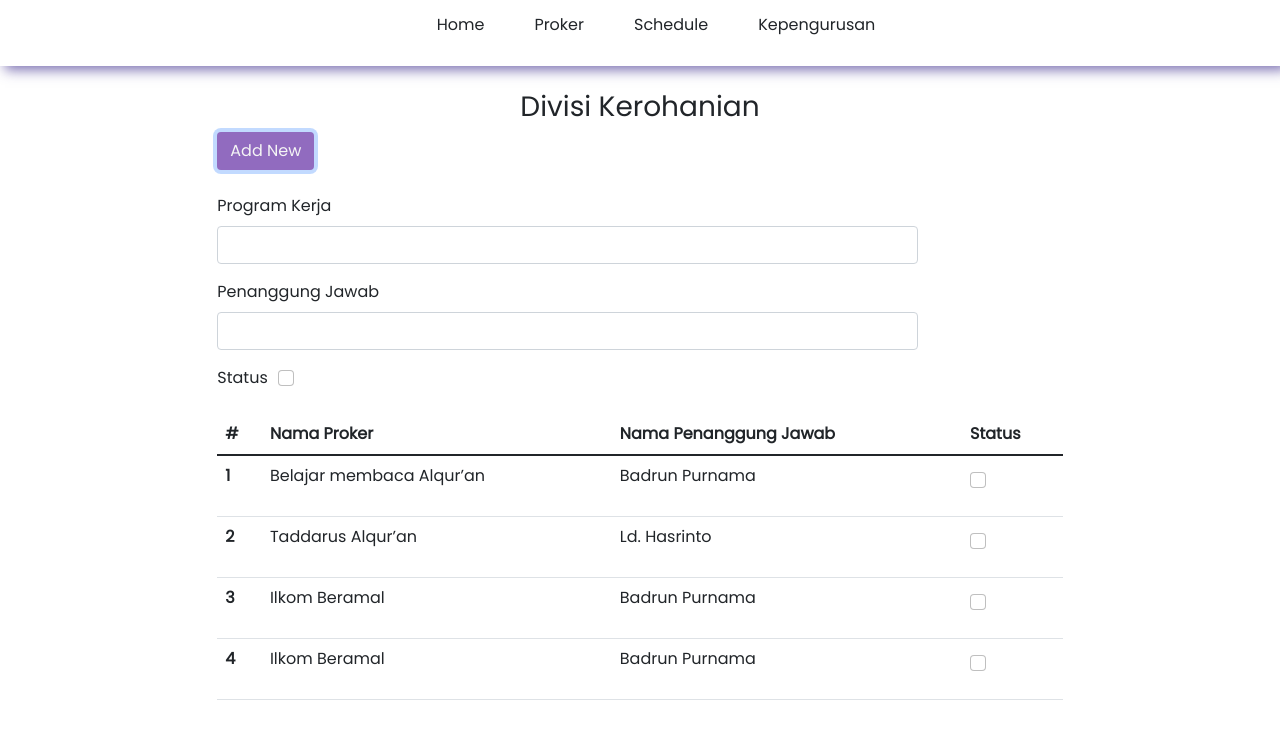
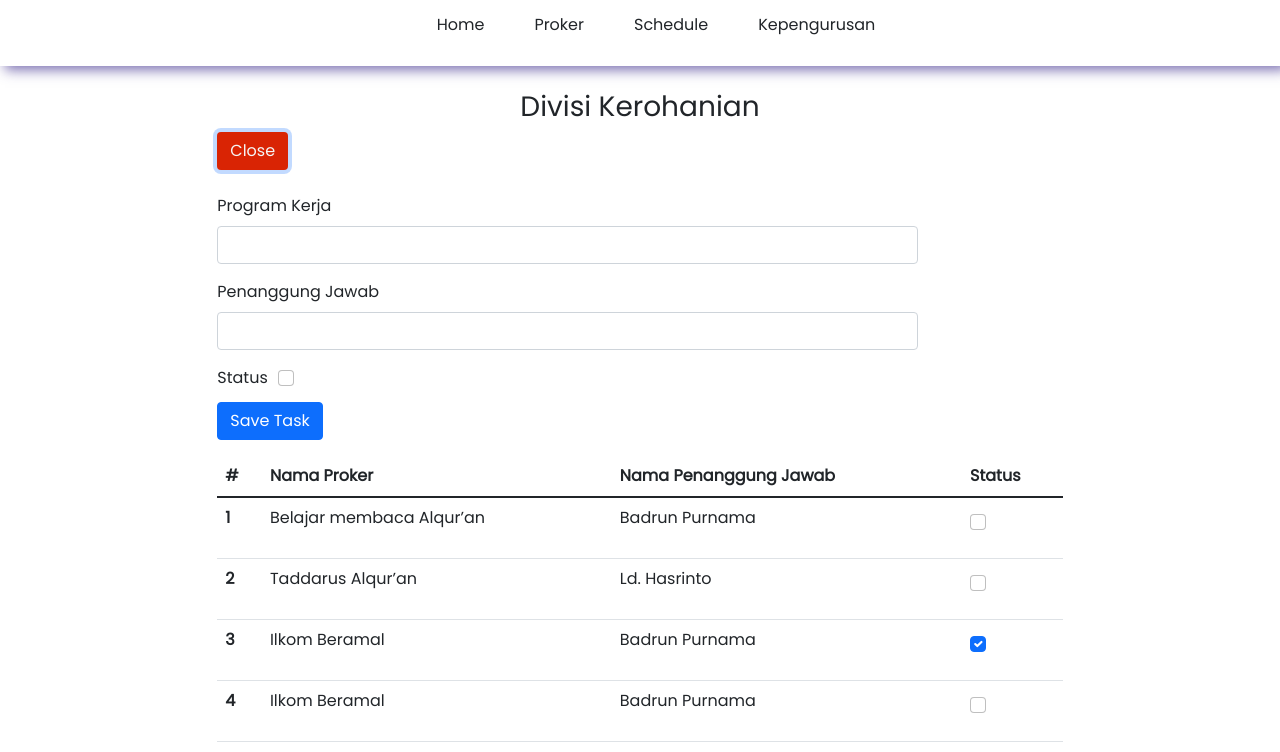
Before and after one commit to maliefrr/Klp2-KMS-TMP, a React (Create React App) app: page /proker/kerohanian in a window 1280 px wide. Both pictures are taken after a click on the button "Add New". Shown: the top 752 px of the page. Built offline with nearby package versions, Linux system fonts and the light colour scheme.

Commit message:
add function to track user input

```diff
--- a/src/App.js
+++ b/src/App.js
@@ -29,7 +29,7 @@ function App() {
 			id: 3,
 			namaDivisi: "kerohanian",
 			namaProker: "Ilkom Beramal",
-			status: false,
+			status: true,
 			penanggungJawab: "Badrun Purnama",
 		},
 		{
@@ -54,6 +54,10 @@ function App() {
 			penanggungJawab: "Muhammad ulil Amri",
 		},
 	]);
+
+	const addData = ({ proker, penanggungJawab }) => {
+		console.log(proker, penanggungJawab);
+	};
 	return (
 		<div>
 			<BrowserRouter>
@@ -96,8 +100,8 @@ function App() {
 									<div className="col-md-2"></div>
 									<div className="col-md">
 										<h3 className="text-center">Divisi Kerohanian</h3>
-										<Button text="Add New" color="#916bbf" onClick={() => setShowAdd(!showAdd)} showAdd={setShowAdd} />
-										{showAdd === true ? <AddNew /> : ""}
+										<Button text={showAdd == false ? "Add New" : "Close"} color={showAdd === false ? "#916bbf" : "#d92404"} onClick={() => setShowAdd(!showAdd)} showAdd={setShowAdd} />
+										{showAdd === true ? <AddNew onAdd={addData} /> : ""}
 										<Kerohanian data={dataProker} />
 									</div>
 									<div className="col-md-2"></div>
--- a/src/components/AddNew.js
+++ b/src/components/AddNew.js
@@ -1,29 +1,48 @@
 import React from "react";
+import { useState } from "react";
 
-const AddNew = ({ text }) => {
+const AddNew = ({ text, onAdd }) => {
+	const [proker, setProker] = useState("");
+	const [penanggungJawab, setPenanggungJawab] = useState("");
+	const submit = (e) => {
+		e.preventDefault();
+		if (!proker || !penanggungJawab) {
+			alert("The Field cannot be empty");
+			return;
+		}
+		onAdd({
+			proker,
+			penanggungJawab,
+		});
+		setProker("");
+		setPenanggungJawab("");
+	};
 	return (
 		<div>
 			<div className="row">
 				<div className="col-md">
 					<h3 className="text-center">{text}</h3>
-					<form className="mt-4">
+					<form className="mt-4" onSubmit={submit}>
 						<div className="mb-3">
 							<label htmlFor="namaProker" className="form-label">
 								Program Kerja
 							</label>
-							<input type="text" className="form-control" id="namaProker" name="namaProker" />
+							<input type="text" className="form-control" id="namaProker" name="namaProker" value={proker} onChange={(e) => setProker(e.target.value)} />
 						</div>
 						<div className="mb-3">
 							<label htmlFor="penanggungJawab" className="form-label">
 								Penanggung Jawab
 							</label>
-							<input type="text" className="form-control" id="penanggungJawab" name="penanggungJawab" />
+							<input type="text" className="form-control" id="penanggungJawab" name="penanggungJawab" value={penanggungJawab} onChange={(e) => setPenanggungJawab(e.target.value)} />
 						</div>
 						<div className="mb-3 mt-1">
 							<label htmlFor="status" className="form-label" style={{ marginRight: "10px" }}>
 								Status
 							</label>
 							<input className="form-check-input" type="checkbox" />
+							<div className="mt-1">
+								<input type="submit" value="Save Task" className="btn btn-primary" />
+							</div>
 						</div>
 					</form>
 				</div>
--- a/src/components/Kerohanian.js
+++ b/src/components/Kerohanian.js
@@ -14,13 +14,13 @@ const Kerohanian = ({ data }) => {
 				</thead>
 				<tbody>
 					{dataKerohanian.map((el, index) => (
-						<tr key={index}>
+						<tr key={el.id}>
 							<th scope="row">{index + 1}</th>
 							<td>{el.namaProker}</td>
 							<td>{el.penanggungJawab}</td>
 							<td>
 								<div className="mb-3 mt-1">
-									<input className="form-check-input" type="checkbox" />
+									<input className="form-check-input" type="checkbox" defaultChecked={el.status} onClick={() => !el.status} />
 								</div>
 							</td>
 						</tr>
```
